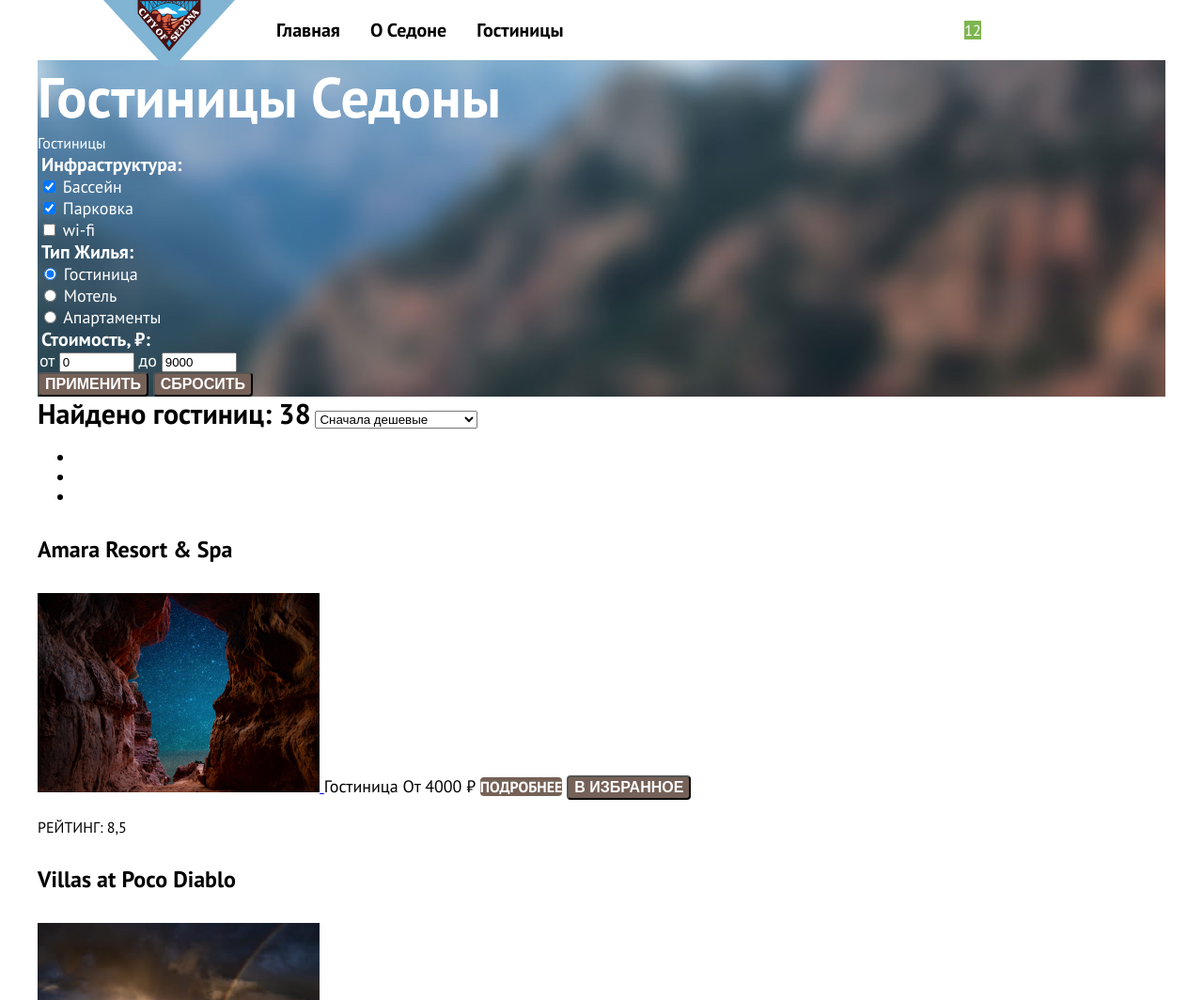
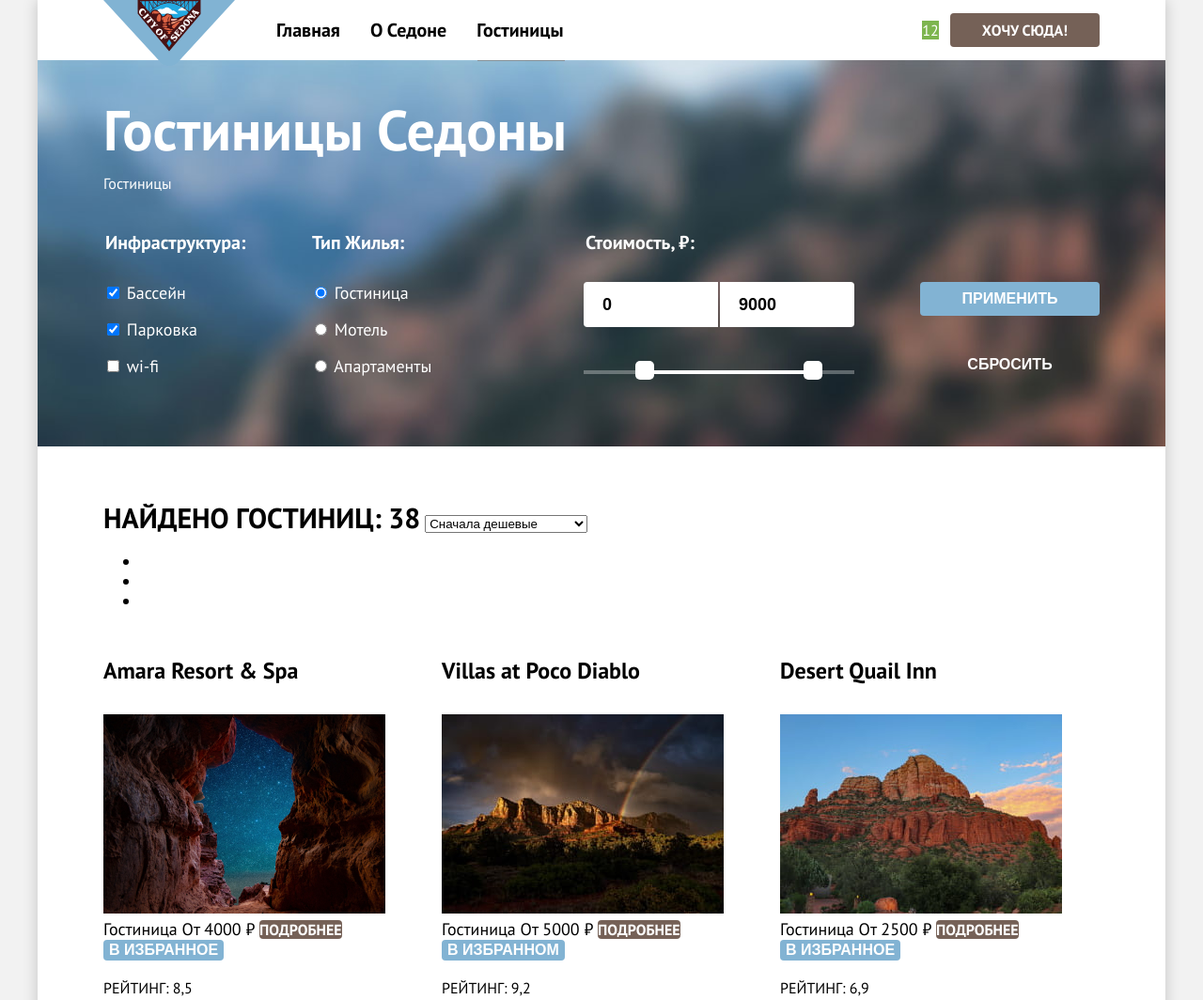
Before and after one commit to htmlacademy-htmlcss/2312385-sedona-2, a plain HTML site: page catalog.html in a window 1280 px wide. Shown: the top 1064 px of the page at 94% size. Drawn offline with Linux system fonts and the light colour scheme.

Commit message:
Стилизация страницы каталог

```diff
--- a/catalog.html
+++ b/catalog.html
@@ -8,6 +8,7 @@
   </head>
 
   <body>
+    <div class="page-container">
       <header class="header">
         <a href="./index.html" class="logo-link">
           <img src="./images/logo.svg" alt="Логотип сайта Седона" class="logo-pic" width="140" height="70">
@@ -37,12 +38,12 @@
               </a>
             </li>
             <li class="user-menu-item">
-            <a href="#" class="user-menu-link">Хочу сюда!</a>
+              <a href="#" class="button user-menu-button">Хочу сюда!</a>
             </li>
           </ul>
         </nav>
       </header>
-    <main class="catalog-main">
+      <main class="catalog-container catalog-main">
         <div class="filter-container">
           <header class="catalog-header">
             <h1 class="catalog-title">Гостиницы Седоны</h1>
@@ -96,25 +97,42 @@
                   </li>
                 </ul>
               </fieldset>
-            <fieldset class="filter-group">
+              <div class="price-container">
+                <fieldset class="filter-group filter-group-price">
                   <legend class="filter-title">Стоимость, ₽:</legend>
+                  <div class="filter-input-container">
                     <label class="filter-label">
-                <span class="filter-range">от</span>
-                <input type="number" name="price-min" class="filter-input" value="0" placeholder="0" min="0" max="10000"
-                  step="50">
+                      <span class="filter-range" hidden>от</span>
+                      <input type="number" name="price-min" class="filter-price price-min" value="0" placeholder="0"
+                        min="0" max="10000" step="50">
                     </label>
                     <label class="filter-label">
-                <span class="filter-range">до</span>
-                <input type="number" name="price-max" class="filter-input" value="9000" placeholder="9000" min="0"
-                  max="10000" step="50">
+                      <span class="filter-range" hidden>до</span>
+                      <input type="number" name="price-max" class="filter-price price-max" value="9000"
+                        placeholder="9000" min="0" max="10000" step="50">
                     </label>
+                  </div>
                 </fieldset>
-            <div class="slider"></div>
-            <button class="button filter-button" type="submit">Применить</button>
-            <button class="button filter-button" type="reset">Сбросить</button>
+                <div class="slider">
+                  <div class="slider-price" style="left: 55px; right: 34px;">
+                    <button class="slider-toggle slider-min" type="button">
+                      <span class="visually-hidden">Изменить минимальную цену</span>
+                    </button>
+                    <button class="slider-toggle slider-max" type="button">
+                      <span class="visually-hidden">Изменить максимальную цену</span>
+                    </button>
+                  </div>
+                </div>
+              </div>
+              <div class="filter-buttons">
+                <button class="button filter-button button-apply button-secondary" type="submit">Применить</button>
+                <button class="button filter-button button-reset" type="reset">Сбросить</button>
+              </div>
             </form>
           </section>
         </div>
+      </main>
+      <div class="hotels-container">
         <section class="hotels">
           <h2 class="visually-hidden">Результат поиска</h2>
           <span class="hotels-title">Найдено гостиниц: 38</span>
@@ -155,7 +173,7 @@
               <span class="hotel-description">Гостиница</span>
               <span class="hotel-description">От 4000 ₽</span>
               <a class="button button-more" href="#">Подробнее</a>
-            <button class="button button-favorit" type="button">В избранное</button>
+              <button class="button button-secondary" type="button">В избранное</button>
               <p class="stars stars-four">
                 <span class="visually-hidden">4 звезды</span>
               </p>
@@ -172,7 +190,7 @@
               <span class="hotel-description">Гостиница</span>
               <span class="hotel-description">От 5000 ₽</span>
               <a class="button button-more" href="#">Подробнее</a>
-            <button class="button button-favorit button-favorit-chosen" type="button">В избранном</button>
+              <button class="button button-secondary button-favorit" type="button">В избранном</button>
               <p class="stars stars-four">
                 <span class="visually-hidden">4 звезды</span>
               </p>
@@ -189,7 +207,7 @@
               <span class="hotel-description">Гостиница</span>
               <span class="hotel-description">От 2500 ₽</span>
               <a class="button button-more" href="#">Подробнее</a>
-            <button class="button button-favorit" type="button">В избранное</button>
+              <button class="button button-secondary" type="button">В избранное</button>
               <p class="stars stars-three">
                 <span class="visually-hidden">3 звезды</span>
               </p>
@@ -206,7 +224,7 @@
               <span class="hotel-description">Гостиница</span>
               <span class="hotel-description">От 1500 ₽</span>
               <a class="button button-more" href="#">Подробнее</a>
-            <button class="button button-favorit" type="button">В избранное</button>
+              <button class="button button-secondary" type="button">В избранное</button>
               <p class="stars stars-two">
                 <span class="visually-hidden">2 звезды</span>
               </p>
@@ -249,14 +267,15 @@
             </li>
           </ul>
         </section>
+      </div>
       </main>
       <footer class="page-footer">
         <section class="subscribe">
-        <h2 class="subscribe-heading">Подпишитесь на рассылку</h2>
+          <h2 class="subscribe-title">Подпишитесь на рассылку</h2>
           <p class="subscribe-text">Только полезная информация и никакого спама, честное бойскаутское!</p>
           <form class="subscribe-form" action="#" method="post">
             <input class="subscribe-field" type="email" name="user-email" placeholder="Ваш e-mail" required>
-          <button class="subscribe-button" type="submit">Подписаться</button>
+            <button class="button subscribe-button button-secondary" type="submit">Подписаться</button>
           </form>
         </section>
         <section class="social">
@@ -282,6 +301,7 @@
           <a href="https://htmlacademy.ru/" class="social-link"></a>
         </section>
       </footer>
+    </div>
   </body>
 
 </html>
--- a/css/styles.css
+++ b/css/styles.css
@@ -1,5 +1,5 @@
 @font-face {
-  font-family: "PT sans";
+  font-family: "PT Sans";
   font-style: normal;
   font-weight: 400;
   src: url("../fonts/ptsans-400.woff2") format("woff2");
@@ -7,7 +7,7 @@
 }
 
 @font-face {
-  font-family: "PT sans";
+  font-family: "PT Sans";
   font-style: normal;
   font-weight: 700;
   src: url("../fonts/ptsans-700.woff2") format("woff2");
@@ -30,19 +30,26 @@ html {
 }
 
 body {
+  margin: 0;
+  font-family: "PT Sans", sans-serif;
+  font-size: 18px;
+  line-height: 21px;
+  color: #000000;
+  background-color: #f2f2f2;
+}
+
+.page-container {
   margin: 0 auto;
   width: 1200px;
   display: flex;
   flex-direction: column;
-  min-height: 100%;
-  font-family: "PT sans", sans-serif;
-  font-size: 18px;
-  line-height: 21px;
-  color: #000000;
+  min-height: 100vh;
   background-color: #ffffff;
+  box-shadow: 0 0 15px rgba(0, 0, 0, 0.2);
 }
 
 .button {
+  display: inline-block;
   font-size: 16px;
   line-height: 20px;
   font-weight: 700;
@@ -51,7 +58,13 @@ body {
   text-align: center;
   text-decoration: none;
   text-transform: uppercase;
+  border: none;
   border-radius: 4px;
+  cursor: pointer;
+}
+
+.button-secondary {
+  background-color: #82B3D3;
 }
 
 .header {
@@ -87,6 +100,7 @@ body {
 }
 
 .nav-link {
+  display: block;
   text-decoration: none;
   color: #000000;
   padding: 20px 16px;
@@ -125,13 +139,13 @@ body {
 }
 
 .welcome {
+  background-color: #82B3D3;
   background-image:
     url("../images/vector-welcome.svg"),
     url("../images/bg-welcome.jpg");
   background-size: 100% auto, cover;
   background-position: 50% 100%, 50% 50%;
   background-repeat: no-repeat;
-  background-color: #82B3D3;
 }
 
 .welcome-pic {
@@ -277,7 +291,7 @@ body {
 
 .search {
   text-align: center;
-  padding: 96px 300px 104px;
+  padding: 96px 300px 97px;
 }
 
 .search-title {
@@ -291,7 +305,7 @@ body {
 
 .search-text {
   margin: 0;
-  margin-bottom: 62px;
+  margin-bottom: 55px;
   font-size: 22px;
   line-height: 26px;
 }
@@ -301,17 +315,20 @@ body {
   line-height: 36px;
   font-weight: 700;
   text-transform: uppercase;
-  padding: 12px 50px;
+  padding: 8px 50px;
 }
 
 .subscribe {
   padding: 97px 258px 104px;
   text-align: center;
+}
+
+.subscribe-main {
+  color:#ffffff;
+  background-color: #83B3D3;
   background-image: url("../images/bg-subscribe.jpg");
   background-repeat: no-repeat;
-  color:#ffffff;
   background-size: cover;
-  background-color: #83B3D3;
 }
 
 .subscribe-title {
@@ -339,6 +356,7 @@ body {
   padding: 14px 20px;
   font-size: 18px;
   line-height: 24px;
+  background-color: #f2f2f2;
   border: none;
   border-radius: 4px 0 0 4px;
 }
@@ -348,7 +366,6 @@ body {
   line-height: 36px;
   border: none;
   border-radius: 0 4px 4px 0;
-  background-color: #82B3D3;
 }
 
 .social {
@@ -380,15 +397,25 @@ body {
 }
 
 .filter-container {
+  padding: 35px 70px 58px;
+  background-color: #9f9191;
   background-image: url("../images/bg-filter.png");
   background-repeat: no-repeat;
   background-position: 50% 50%;
   background-size: cover;
-  background-color: #9f9191;
+}
+
+.catalog-container {
+  flex-grow: 1;
+}
+
+.catalog-header {
+  margin-bottom: 40px;
 }
 
 .catalog-title {
   margin: 0;
+  margin-bottom: 8px;
   font-size: 60px;
   line-height: 78px;
   font-weight: 700;
@@ -409,13 +436,32 @@ body {
   text-decoration: none;
 }
 
+.filter-form {
+  display: flex;
+}
+
 .filter-group {
+  margin: 0;
   padding: 0;
+  width: 160px;
   border: none;
   color: #ffffff;
 }
 
+.filter-group + .filter-group {
+  margin-left: 60px;
+}
+
+.price-container {
+  margin: 0 70px 0 auto;
+}
+
+.filter-group-price {
+  width: 288px;
+}
+
 .filter-title {
+  margin-bottom: 30px;
   font-size: 20px;
   line-height: 24px;
   font-weight: 700;
@@ -425,18 +471,109 @@ body {
   margin: 0;
   padding: 0;
   line-height: 23px;
+  list-style: none;
 }
 
-.hotel-list {
-  margin: 0;
-  padding: 0;
-  list-style: none;
+.filter-item {
+  margin-bottom: 16px;
+}
+
+.filter-input-container {
+  display: grid;
+  grid-template-columns: 1fr 1fr;
+  column-gap: 2px;
+}
+
+.filter-price {
+  box-sizing: border-box;
+  width: 100%;
+  padding: 12px 20px;
+  border: none;
+  font-size: 18px;
+  line-height: 24px;
+  font-weight: 700;
+}
+
+.price-min {
+  border-radius: 4px 0 0 4px;
+}
+
+.price-max {
+  border-radius: 0 4px 4px 0;
+}
+
+.slider {
+  position: relative;
+  margin-top: 46px;
+  height: 4px;
+  background-color: rgba(255, 255, 255, 0.3);
+}
+
+.slider-price {
+  position: absolute;
+  height: 4px;
+  background-color: #ffffff;
+}
+
+.slider-toggle {
+  position: absolute;
+  top: -10px;
+  width: 20px;
+  height: 20px;
+  border: none;
+  border-radius: 5px;
+  background-color: #ffffff;
+  cursor: pointer;
+}
+
+.slider-min {
+  left: 0;
+}
+
+.slider-max {
+  right: 0;
+}
+
+.filter-buttons {
+  margin-top: 54px;
+  width: 191px;
+}
+
+.filter-button {
+  padding: 8px 40px;
+  width: 100%;
+}
+
+.button-apply {
+  margin-bottom: 34px;
+}
+
+.button-reset {
+  background-color: initial;
+}
+
+.hotels-container {
+  margin: 0 auto;
+  padding: 58px 0 60px;
+  width: 1060px;
 }
 
 .hotels-title {
   font-size: 30px;
   line-height: 36px;
   font-weight: 700;
+  text-transform: uppercase;
+}
+
+.hotel-list {
+  margin: 0;
+  padding: 0;
+  padding-bottom: 40px;
+  list-style: none;
+  display: grid;
+  grid-template-columns: repeat(3, 340px);
+  gap: 20px;
+  border-bottom: 2px solid #e6e6e6;
 }
 
 .hotel-link-text {
@@ -455,18 +592,25 @@ body {
 
 .pagination-list {
   margin: 0;
-  padding: 0;
+  padding: 40px 0 0;
+  display: flex;
   list-style: none;
   font-size: 20px;
   line-height: 36px;
   font-weight: 700;
-
   color: #ffffff;
 }
 
+.pagination-item + .pagination-item {
+  margin-left: 8px;
+}
+
 .pagination-link {
+  display: inline-block;
+  padding: 12px 24px;
   background-color: #82B3D3;
   text-decoration: none;
+  border-radius: 4px;
 }
 
 .pagination-item:first-child .pagination-link,
```
Also changed, not shown: index.html (+8 -5 lines). Lines whose indentation alone changed are shown as unchanged.
